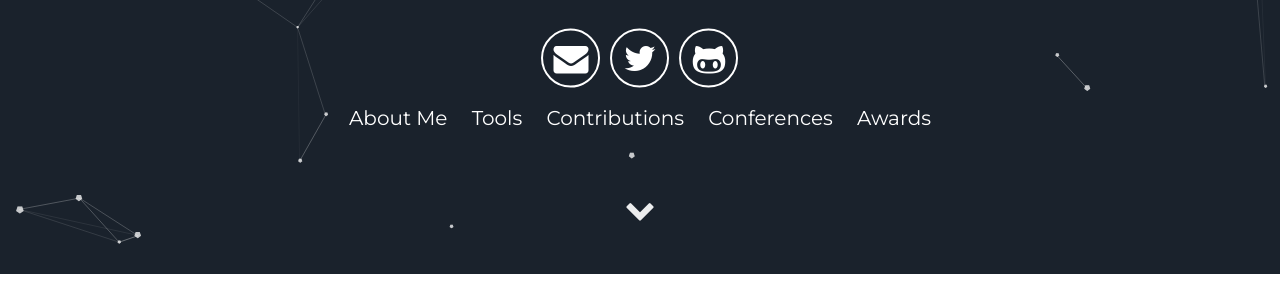
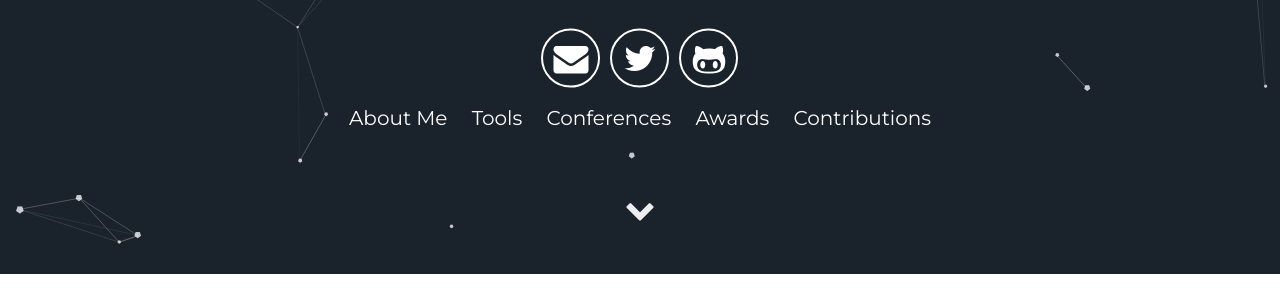
Before and after one commit to robotshell/robotshell.github.io, a Jekyll site: the page built from index.html, in a window 1280 px wide and 900 px high, scrolled down 471 px. Shown: the part 155-455 px from the top of the window. Built offline with Jekyll 4.4.1, drawn with Linux system fonts in a browser that asks for light colours.

Commit message:
Update header.html

```diff
--- a/_includes/header.html
+++ b/_includes/header.html
@@ -13,9 +13,9 @@
       <div class="header-links">
         <a class="link" href="#about" data-scroll>About Me</a>
         <a class="link" href="#projects" data-scroll>Tools</a>
-        <a class="link" href="#contributions" data-scroll>Contributions</a>
         <a class="link" href="#conferences" data-scroll>Conferences</a>
         <a class="link" href="#awards" data-scroll>Awards</a>
+        <a class="link" href="#contributions" data-scroll>Contributions</a>
       </div>
   </div>
   <a class="down" href="#about" data-scroll><i class="icon fa fa-chevron-down" aria-hidden="true"></i></a>
```
